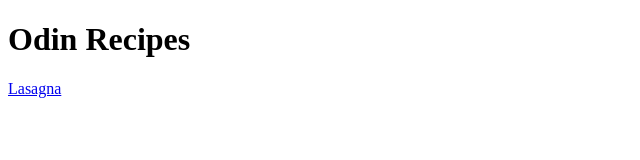
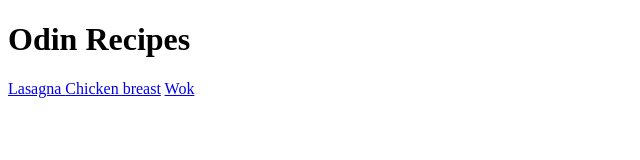
Before and after one commit to griphaugland/odin-recipes, a plain HTML site: page index.html in a window 1280 px wide. Shown: the whole page, without its empty margins (0-640 px from the left). Drawn offline with Linux system fonts and the light colour scheme.

Commit message:
Connected new recipes to index

```diff
--- a/index.html
+++ b/index.html
@@ -9,5 +9,7 @@
   <body>
     <h1>Odin Recipes</h1>
     <a href="./recipes/lasagna.html">Lasagna </a>
+    <a href="./recipes/chicken.html">Chicken breast</a>
+    <a href="./recipes/wok.html"> Wok</a>
   </body>
 </html>
```
